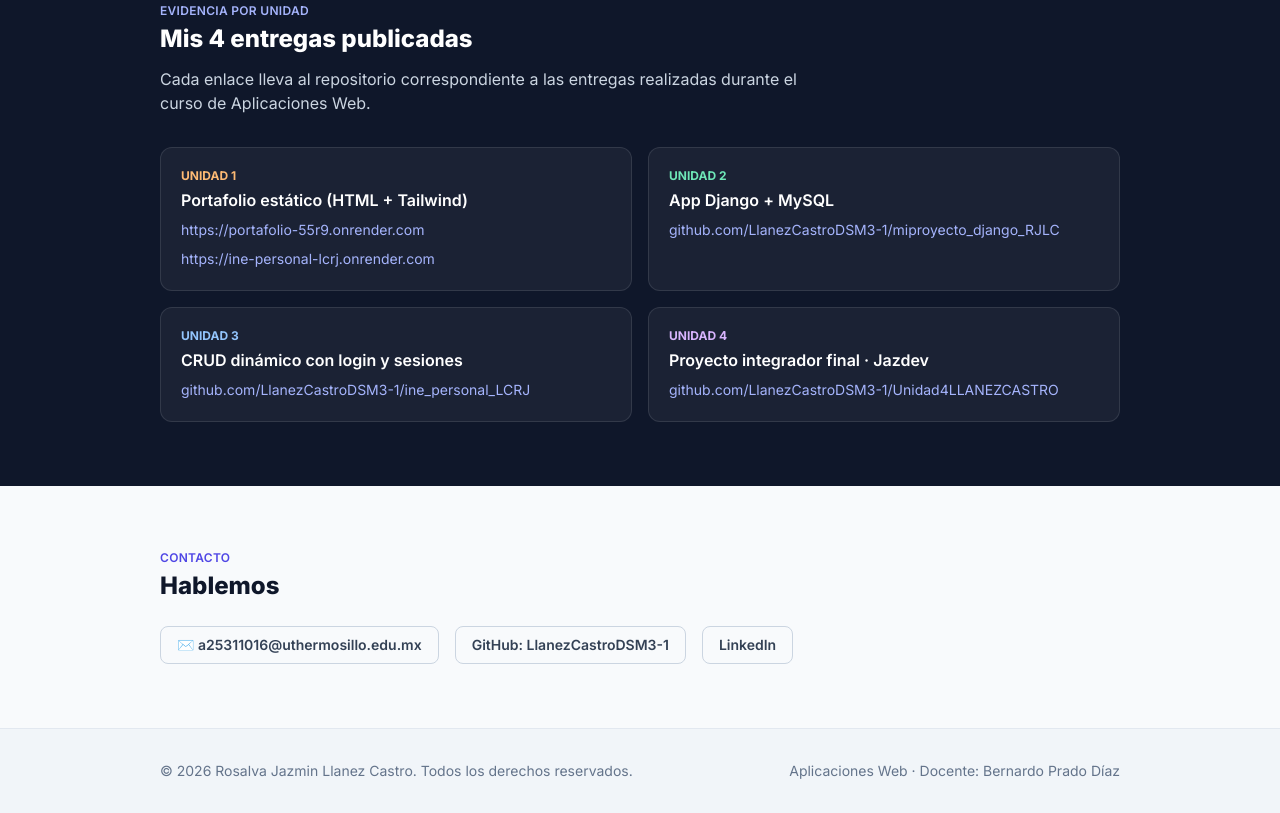
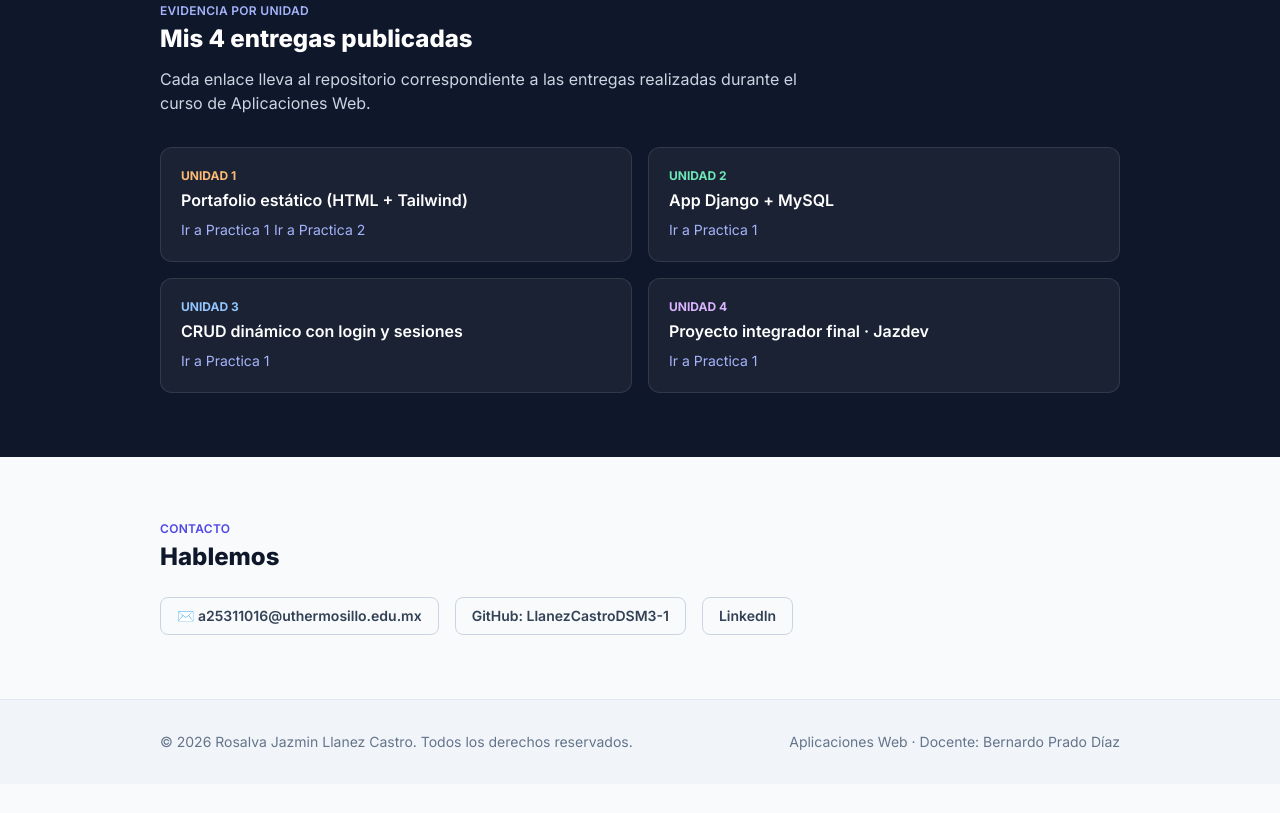
Before and after one commit to LlanezCastroDSM3-1/portafolio-personal-LlanezCastro_RosalvaJazmin, a plain HTML site: page index.html in a window 1280 px wide. Shown: the part 2044-2857 px from the top of the page. After the commit the page ends 2828 px from the top, so only its background shows below. Drawn offline with nearby package versions, Linux system fonts and the light colour scheme.

Commit message:
Actualización del proyecto

```diff
--- a/index.html
+++ b/index.html
@@ -402,24 +402,15 @@
                         Portafolio estático (HTML + Tailwind)
                     </p>
 
-                    <a
-                        href="https://portafolio-55r9.onrender.com"
-                        target="_blank"
-                        rel="noopener noreferrer"
-                        class="text-sm text-brand-300 hover:underline mt-2 inline-block break-all">
+                 <a href="https://portafolio-55r9.onrender.com"
+   class="text-sm text-brand-300 hover:underline mt-2 inline-block break-all">
+    Ir a Practica 1
+</a>
 
-                        https://portafolio-55r9.onrender.com
-
-                    </a>
-                    <a
-                        href="https://ine-personal-lcrj.onrender.com"
-                        target="_blank"
-                        rel="noopener noreferrer"
-                        class="text-sm text-brand-300 hover:underline mt-2 inline-block break-all">
-
-                        https://ine-personal-lcrj.onrender.com
-
-                    </a>
+<a href="https://ine-personal-lcrj.onrender.com"
+   class="text-sm text-brand-300 hover:underline mt-2 inline-block break-all">
+    Ir a Practica 2
+</a>
 
                 </li>
 
@@ -442,7 +433,7 @@
                         rel="noopener noreferrer"
                         class="text-sm text-brand-300 hover:underline mt-2 inline-block break-all">
 
-                        github.com/LlanezCastroDSM3-1/miproyecto_django_RJLC
+                         Ir a Practica 1
 
                     </a>
 
@@ -467,7 +458,7 @@
                         rel="noopener noreferrer"
                         class="text-sm text-brand-300 hover:underline mt-2 inline-block break-all">
 
-                        github.com/LlanezCastroDSM3-1/ine_personal_LCRJ
+                         Ir a Practica 1
 
                     </a>
 
@@ -492,7 +483,7 @@
                         rel="noopener noreferrer"
                         class="text-sm text-brand-300 hover:underline mt-2 inline-block break-all">
 
-                        github.com/LlanezCastroDSM3-1/Unidad4LLANEZCASTRO
+                         Ir a Practica 1
 
                     </a>
 
```
